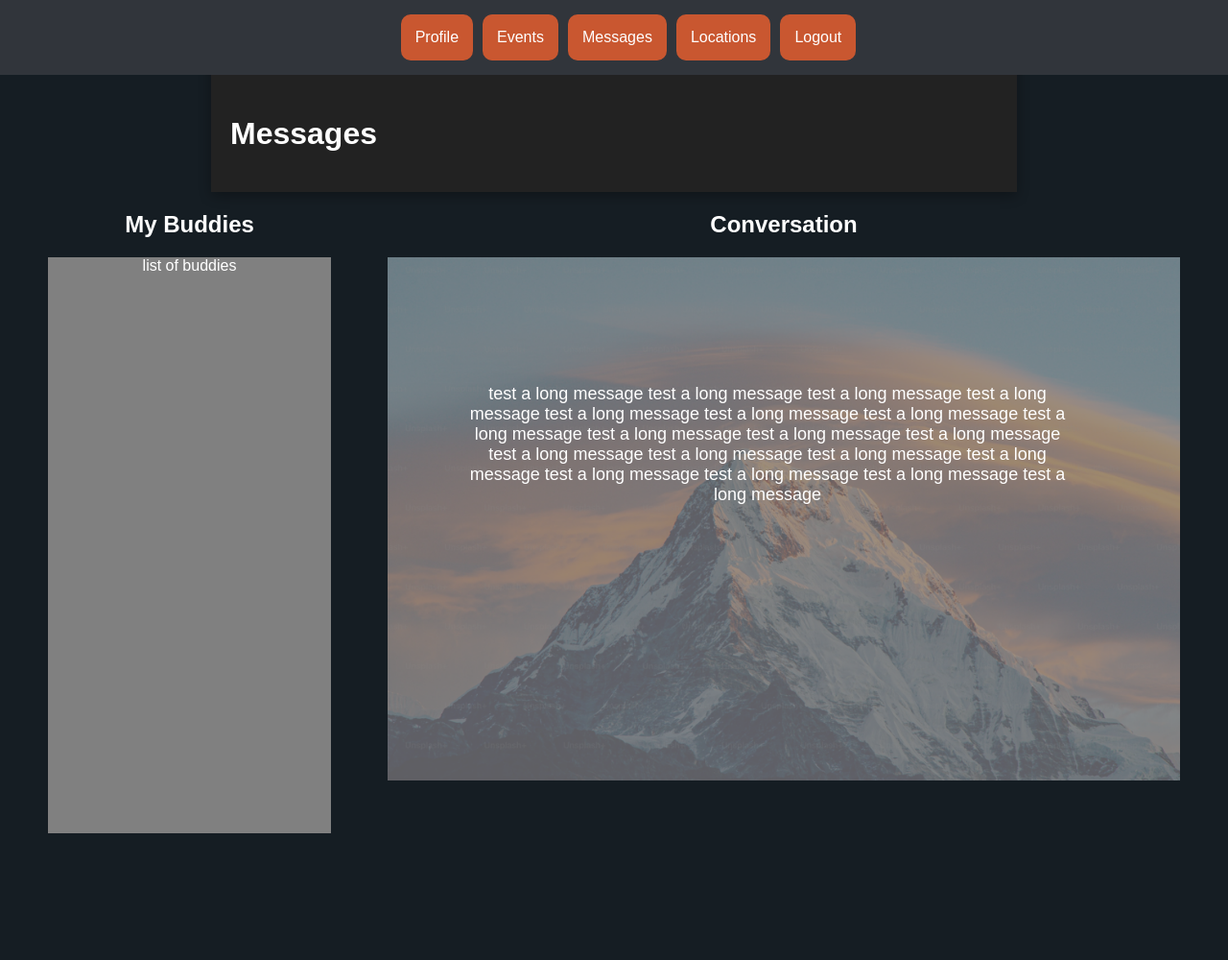
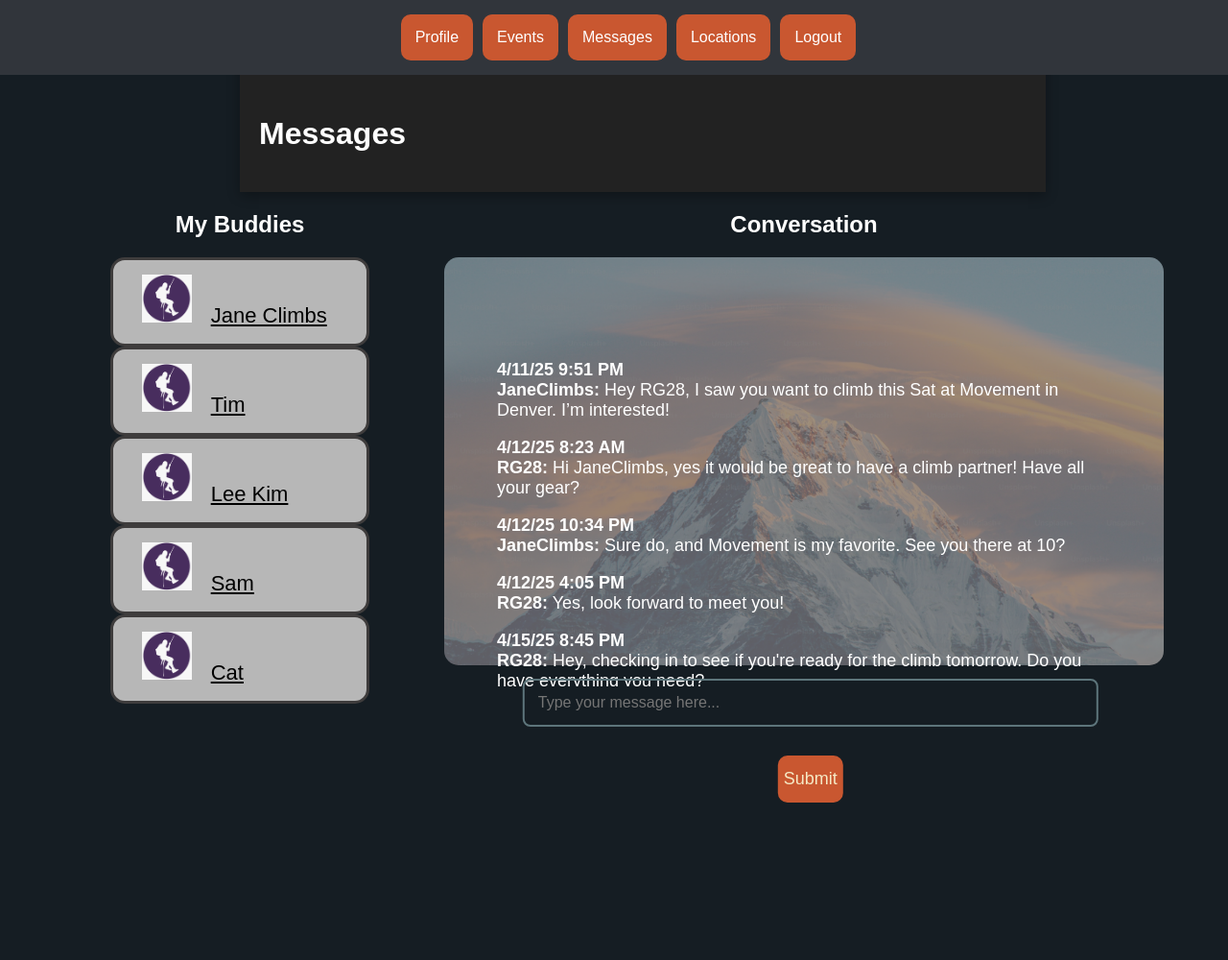
Before and after one commit to avery-mr/burndownForWhat, a Flask app: page /messages in a window 1280 px wide. Shown: the whole page at 96% size. After the commit the page ends 836 px from the top, so only its background shows below. Run offline with Flask 3, Linux system fonts and the light colour scheme; the visitor is signed in with stand-in values (Sample User, id 1); some libraries are stand-ins or nearby versions.

Commit message:
front end of Messages page done for now

```diff
--- a/app/static/css/style.css
+++ b/app/static/css/style.css
@@ -182,8 +182,9 @@ select option {
     border-bottom: 2px solid #5D757B;
 }
 
+/* CSS for Messages page begins */
 #full_page {
-    margin-left: 50px;
+    margin-left: 110px;
     margin-right: 50px;
 }
 
@@ -191,12 +192,13 @@ select option {
     width: 25%;
     float:left;
     clear:left;
+    margin-bottom: 100px;
 }
 
 #p1 {
     background: grey;
-    overflow: scroll;
-    height: 600px;
+    overflow-y: scroll;
+    height: 500px;
 }
 
 .cont {
@@ -205,21 +207,27 @@ select option {
 }
 
 #p2 {
-    overflow: scroll;
-    height: 600px;
+    overflow-y: scroll;
+    height: 355px;
     position: absolute;
-    top: 50%; /* You can adjust this value */
+    top: 45%; /* You can adjust this value */
     left: 50%;
-    transform: translate(-25%, 0%);
-    color: white;
+    transform: translate(-19%, 0%);
     font-size: 18px;
     text-align: center;
+}
+
+#p2 p{
+    color: white;
+    text-align: left;
 }
 
 #messages {
     width: 70%;
     float:right;
     clear:right;
+    overflow: hidden;
+    margin-bottom: 100px;
 }
 
 #p1, #p2 {
@@ -227,5 +235,67 @@ select option {
 }
 
 #mtn {
-    width: 100%;
+    width: 750px;
+    height: 425px;
+    object-fit: cover;
+    border-radius: 15px;
 }
+
+#p3 {
+    /* height: 50px; */
+    position: absolute;
+    /* top: 50%; /* You can adjust this value */
+    left: 50%;
+    transform: translate(-18%, 0%);
+    font-size: 18px; */
+    /* text-align: center; */
+}
+
+#msgbox {
+    box-sizing: border-box;
+    width: 600px;
+    padding: 14px;
+    margin: 10px 0;
+    border: 2px solid #5D757B;
+    background-color: transparent;
+    color: #FAF6EA;
+    font-size: 16px;
+    border-radius: 8px;
+}
+
+#msgbtn {
+    padding-top: 14px;
+    padding-bottom: 14px;
+    background-color: #C95730; /* rustic orange */
+    color: #f5e9c5;
+    border: none;
+    font-size: 18px;
+    border-radius: 10px;
+    cursor: pointer;
+    margin-top: 20px;
+}
+
+#chdiv1, #chdiv2, #chdiv3, #chdiv4, #chdiv5 {
+    /* margin-top: 5px;
+    margin-bottom: 5px; */
+    margin-right: 5px;
+    margin-left: 5px;
+    /* padding: 10px; */
+    border: rgb(62, 60, 60) solid 3px;
+    border-radius: 15px;
+    text-align: left;
+    font-family: sans-serif;
+    background: #B7B7B7;
+}
+
+#pardiv a {
+    color: black;
+    margin-left: 15px;
+    font-size: 22px;
+}
+
+#pardiv img {
+    margin-left: 30px;
+}
+
+/* End of CSS for Messages page */
--- a/app/templates/messages.html
+++ b/app/templates/messages.html
@@ -8,23 +8,84 @@
 </div>
 <div id="buddies">
     <h2>My Buddies</h2>
-    <p id="p1">
-        list of buddies
-    </p>
+    <!-- <p id="p1"> -->
+        <div id = "pardiv">
+            <div id="chdiv1">
+                <p id="pg1">
+                    <img src="static/img/user_icon.png" alt ="user" height="50px">
+                    <a href="#divbody1">Jane Climbs</a>
+                </p>
+            </div>
+            <div id="chdiv2">
+                <p id="pg2">
+                    <img src="static/img/user_icon.png" alt ="user" height="50px">
+                    <a href="#divbody2">Tim</a>
+                </p>
+            </div>
+            <div id="chdiv3">
+                <p id="pg3">
+                    <img src="static/img/user_icon.png" alt ="user" height="50px">
+                    <a href="#divbody3">Lee Kim</a>
+                </p>
+            </div>
+            <div id="chdiv4">
+                <p id="pg4">
+                    <img src="static/img/user_icon.png" alt ="user" height="50px">
+                    <a href="#divbody4">Sam</a>
+                </p>
+            </div>
+            <div id="chdiv5">
+                <p id="pg4">
+                    <img src="static/img/user_icon.png" alt ="user" height="50px">
+                    <a href="#divbody5">Cat</a>
+                </p>
+            </div>
+        </div>
+    <!-- </p> -->
 </div>
 <div id="messages">
     <h2>Conversation</h2>
     <div class="cont"></div>
         <img id="mtn" src="static/img/mtn.png" alt ="mountain">
         <div id="p2">
-            test a long message test a long message test
-            a long message test a long message test a long message
-            test a long message test a long message test a long message test a
-            long message test a long message test a long message test a long
-            message test a long message test a long message test a long message test a long message test a long message test a long message test a long message
+            <p>
+                <b>4/11/25 9:51 PM<br>
+                JaneClimbs:</b> Hey RG28, I saw you want to climb this Sat at Movement in Denver. I’m interested!
+            </p>
+            <p>
+                <b>4/12/25 8:23 AM<br>
+                RG28:</b> Hi JaneClimbs, yes it would be great to have a climb partner! Have all your gear?
+            </p>
+            <p>
+                <b>4/12/25 10:34 PM<br>
+                JaneClimbs:</b> Sure do, and Movement is my favorite. See you there at 10?
+            </p>
+            <p>
+                <b>4/12/25 4:05 PM<br>
+                RG28:</b> Yes, look forward to meet you!
+            </p>
+            <p>
+                <b>4/15/25 8:45 PM<br>
+                RG28:</b> Hey, checking in to see if you're ready for the climb tomorrow. Do you have everything you need?
+            </p>
+            <p>
+                <b>4/12/25 9:15 PM<br>
+                JaneClimbs:</b> Hi RG28, yep, my friend lent me their chalk bag.. that's the only thing I was missing.
+            </p>
+            <p>
+                <b>4/12/25 8:55 AM<br>
+                RG28:</b> Fantastic! I'll see you soon then!
+            </p>
+        </div>
+        <div id="p3">
+            <form method="post">
+                <input id="msgbox" type="text" id="mssg" name="mssg" placeholder="Type your message here..." required>
+                <button id="msgbtn" type="submit">Submit</button>
+            </form>
         </div>
     </div>
 </div>
 </div>
 
+
 {% endblock %}
```
Also changed, not shown: app/static/img/user_icon.png (added).
